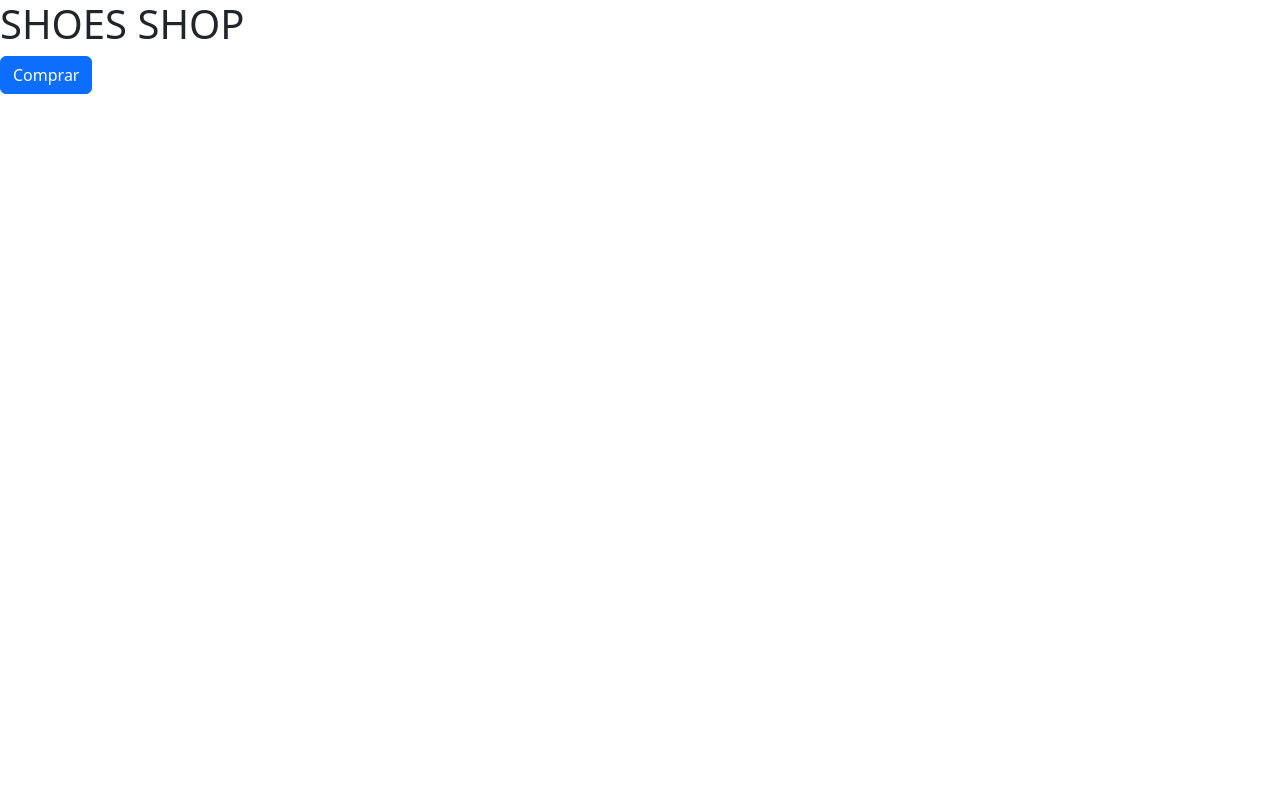
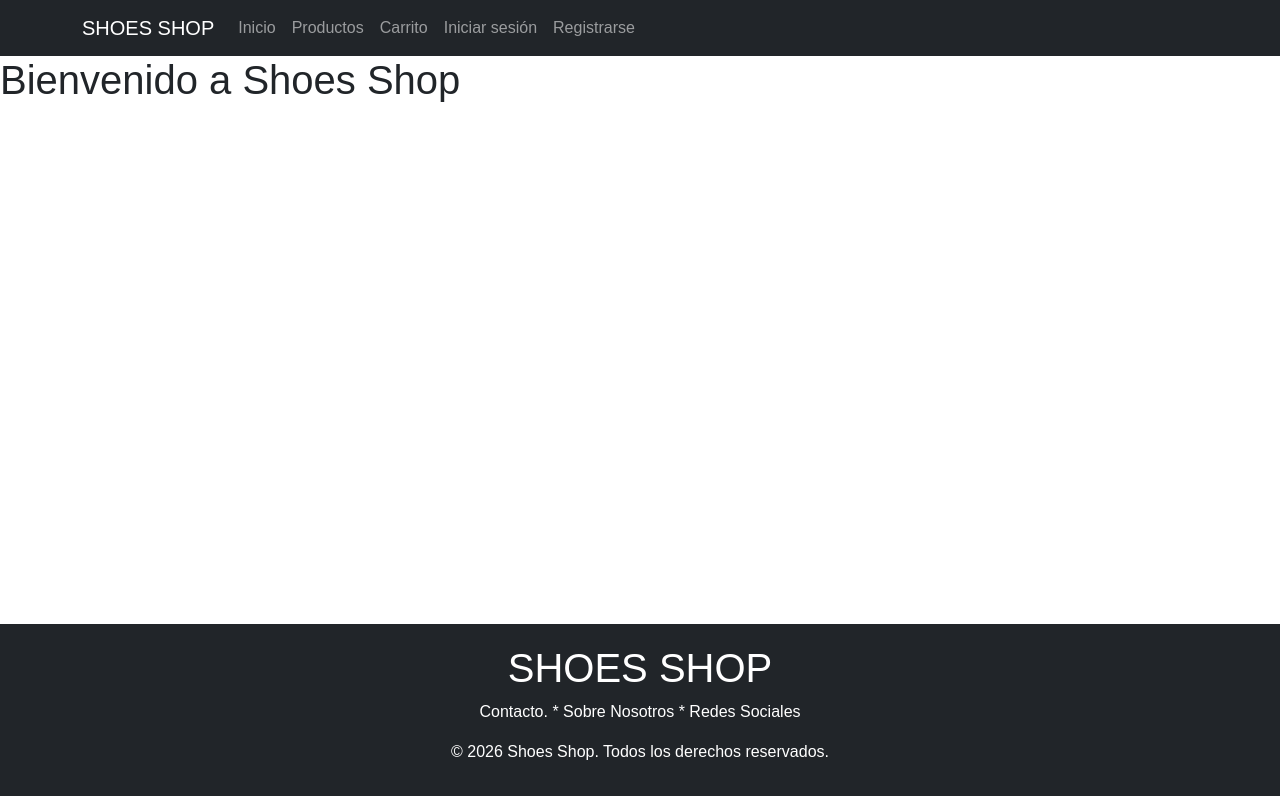
Before and after one commit to freddyrios23/shoes-shop-react, a React (Vite) app: page / in a window 1280 px wide. Shown: the top 796 px of the page. Built offline with nearby package versions, Linux system fonts and the light colour scheme.

Commit message:
Agregar navbar, footer y rutas

```diff
--- a/src/App.jsx
+++ b/src/App.jsx
@@ -1,9 +1,27 @@
+import React from "react";
+import { Routes, Route } from "react-router-dom";
+import NavBar from "./components/organims/Navbar";
+import Footer from "./components/organims/Footer";
+
 import Home from "./pages/Home";
-
+import Products from "./pages/Products";
+import Cart from "./pages/Cart";
+import Login from "./pages/Login";
+import Register from "./pages/Register";
 
 function App() {
   return (
-    <Home/>
+    <>
+      <NavBar />
+      <Routes>
+        <Route path="/" element={<Home />} />
+        <Route path="/products" element={<Products />} />
+        <Route path="/cart" element={<Cart />} />
+        <Route path="/login" element={<Login />} />
+        <Route path="/register" element={<Register />} />
+      </Routes>
+      <Footer />
+    </>
   );
 }
 
--- a/src/components/organims/Footer.jsx
+++ b/src/components/organims/Footer.jsx
@@ -0,0 +1,13 @@
+import React from "react";
+import Text from "../atoms/Text";
+
+function Footer(){
+    return (
+        <footer>
+            <Text variant="h1">SHOES SHOP</Text>
+            <Text variant="p">Contacto. * Sobre Nosotros * Redes Sociales</Text>
+            <Text variant="p">© 2026 Shoes Shop. Todos los derechos reservados.</Text>
+        </footer>
+    )
+    }
+export default Footer;
--- a/src/components/organims/Navbar.jsx
+++ b/src/components/organims/Navbar.jsx
@@ -0,0 +1,24 @@
+import React from "react";
+import { Navbar, Nav, Container } from "react-bootstrap";
+
+function NavBar() {
+    return (
+        <Navbar bg="dark" variant="dark" expand="lg">
+            <Container>
+                <Navbar.Brand href="/">SHOES SHOP</Navbar.Brand>
+                <Navbar.Toggle aria-controls="basic-navbar-nav" />
+                <Navbar.Collapse id="basic-navbar-nav">
+                    <Nav className="me-auto">
+                        <Nav.Link href="/">Inicio</Nav.Link>
+                        <Nav.Link href="/products">Productos</Nav.Link>
+                        <Nav.Link href="/cart">Carrito</Nav.Link>
+                        <Nav.Link href="/login">Iniciar sesión</Nav.Link>
+                    <Nav.Link href="/register">Registrarse</Nav.Link>
+                    </Nav>
+                </Navbar.Collapse>
+            </Container>
+        </Navbar>
+    );
+}
+
+export default NavBar;
--- a/src/pages/Home.jsx
+++ b/src/pages/Home.jsx
@@ -1,12 +1,7 @@
-import Button from "../components/atoms/Button";
+function Home() {
+    return (
+        <h1>Bienvenido a Shoes Shop</h1>
+    );
+}
 
-function Home() {
-  return (
-    <>
-        <h1>SHOES SHOP</h1>
-        <Button onClick={() => alert("probando btooon")}> Comprar </Button>
-    </>
-
-  );
-}
 export default Home;
--- a/src/styles/global.css
+++ b/src/styles/global.css
@@ -0,0 +1,21 @@
+/* Estilos generales */
+body {
+    margin: 0;
+    font-family: Arial, sans-serif;
+}
+
+/* Contenido principal */
+#root {
+    min-height: 100vh;
+    display: flex;
+    flex-direction: column;
+}
+
+/* Pie de página */
+footer {
+    margin-top: auto;
+    padding: 20px;
+    text-align: center;
+    background-color: #212529;
+    color: white;
+}
```
Also changed, not shown: src/pages/Cart.jsx (+8 -0 lines), src/pages/Login.jsx (+9 -0 lines), src/pages/Products.jsx (+8 -0 lines), src/pages/Register.jsx (+9 -0 lines).
